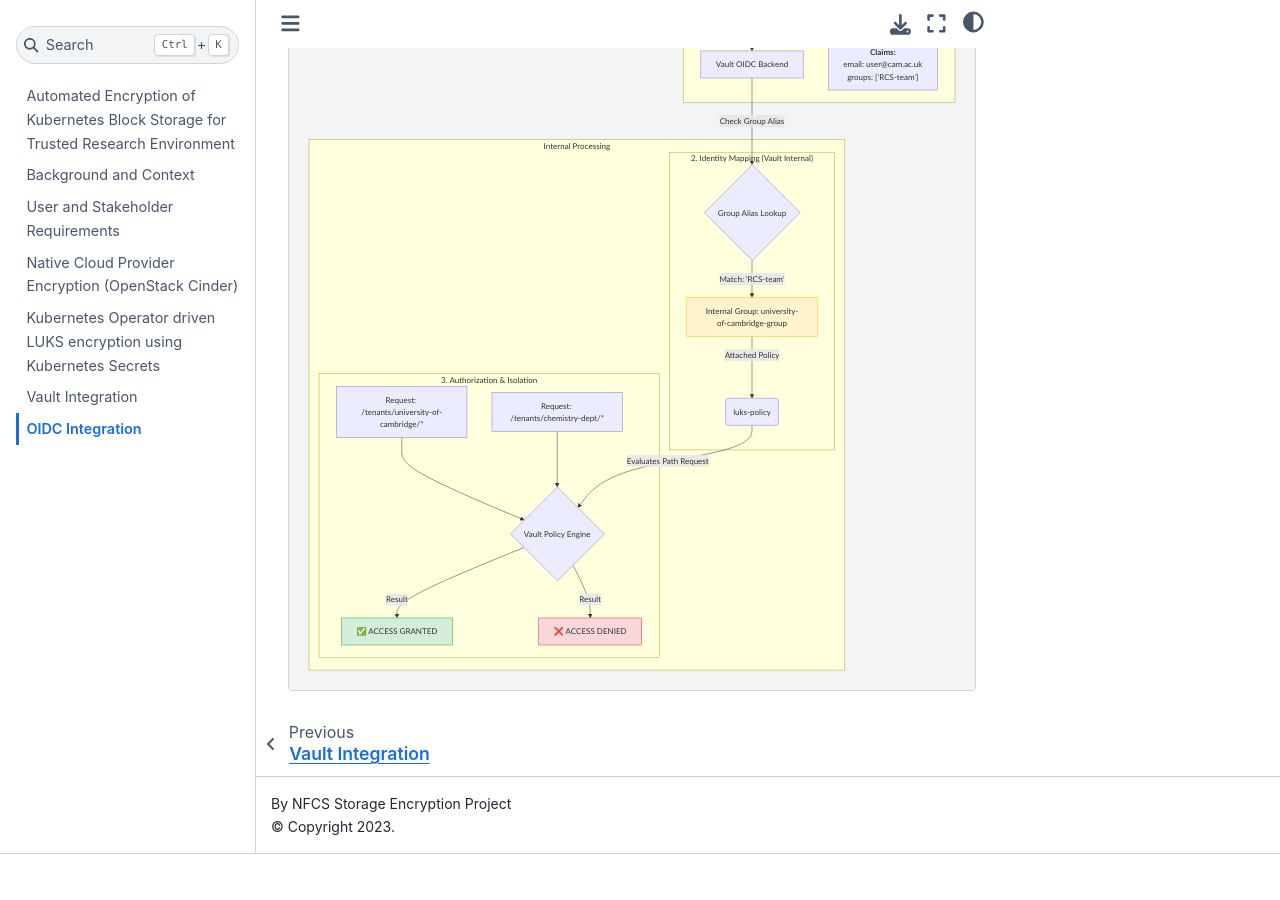
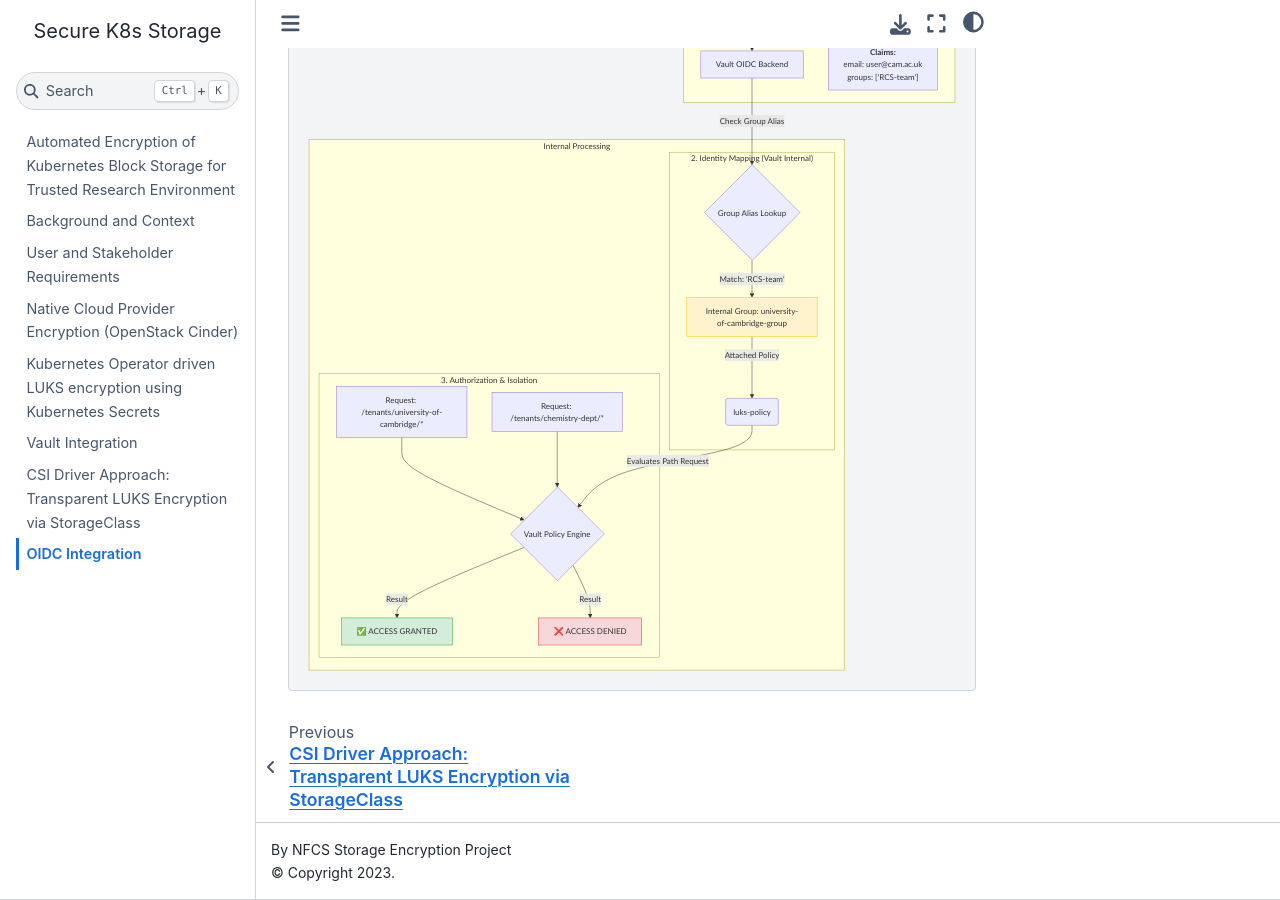
Before and after one commit to nfcs-secure-k8s/luks-k8s-automation, a Jupyter Book: the page built from oidc.md, in a window 1280 px wide and 900 px high, scrolled down 553 px. Built offline with Jupyter Book 1.0.4 settings and Sphinx 7.4.7 and the Sphinx Book theme 1.1.4, drawn with Linux system fonts in a browser that asks for light colours; before the commit the page ends 1407 px from its top, so only the background shows below that; part of the change alters nothing that is shown.

Commit message:
Add CSI driver documentation page
Covers architecture, volume lifecycle sequence diagrams, key management,
supported backing storage, and a comparison table with the operator approach.

Co-Authored-By: Claude Sonnet 4.6 <noreply@anthropic.com>

````diff
--- a/_toc.yml
+++ b/_toc.yml
@@ -17,4 +17,5 @@ chapters:
   - file: cloud_encryption
   - file: poc_luks
   - file: vault
+  - file: csi_driver
   - file: oidc
--- /dev/null
+++ b/csi_driver.md
@@ -0,0 +1,343 @@
+# CSI Driver Approach: Transparent LUKS Encryption via StorageClass
+
+## Overview
+
+The CSI driver implementation provides LUKS encryption as a standard Kubernetes
+`StorageClass`. A user creates a PVC with `storageClassName: luks-encrypted` and
+receives an encrypted, mounted filesystem — no custom resources, no helper pods, and
+no per-workload operator configuration required.
+
+This is the second implementation approach evaluated in this project. The first
+(Kopf operator + custom `EncryptedVolume` CRD) is described in the
+[Operator PoC](poc_luks.md) and [Vault Integration](vault.md) sections. The two
+approaches are compared at the end of this page.
+
+---
+
+## Architecture
+
+The driver is split into a **Controller plugin** (Deployment) and a **Node plugin**
+(DaemonSet). Each component is a Python gRPC server implementing the
+Container Storage Interface spec.
+
+```{mermaid}
+flowchart TB
+    subgraph cluster["Kubernetes Cluster"]
+        subgraph userNS["User Namespace"]
+            pod(["User Pod"])
+            upvc["User PVC"]
+        end
+
+        subgraph ctrlPod["LUKS Controller Pod  ·  kube-system"]
+            ep["external-provisioner"]
+            ctrl["controller.py"]
+            ctrlK8s["k8s.py"]
+            ctrlVault["vault.py"]
+            ep --> ctrl --> ctrlK8s & ctrlVault
+        end
+
+        subgraph nodePod["LUKS Node DaemonSet  ·  per node"]
+            registrar["node-driver-registrar"]
+            nodeSvc["node.py"]
+
+            subgraph devPy["device.py  ·  RESOLVERS registry"]
+                direction TB
+                r1["1 · LocalResolver  ·  /dev/path from spec"]
+                r2["2 · LonghornResolver  ·  /dev/longhorn/handle"]
+                r3["3 · CephRBDResolver  ·  /dev/rbd/pool/image"]
+                r4["4 · ByIdResolver  ·  scan /dev/disk/by-id/  fallback"]
+                r1 --- r2 --- r3 --- r4
+            end
+
+            luksPy["luks.py"]
+            nodeVault["vault.py"]
+            nodeSvc --> devPy & luksPy & nodeVault
+        end
+
+        kapi[("Kubernetes API")]
+        kubelet(["kubelet"])
+
+        subgraph backDrv["Backing CSI Driver"]
+            backCtrl["Controller + external-attacher"]
+            backNode["Node Plugin"]
+            backCtrl --> backNode
+        end
+
+        storage[("Backing Storage  ·  Longhorn · Ceph · Cinder · EBS · local-path")]
+    end
+
+    vault[("HashiCorp Vault  ·  KV v2")]
+
+    pod --> upvc
+    upvc -- "unbound PVC" --> ep
+    ctrlK8s <-- "PVC · PV · Events" --> kapi
+    ctrlVault <-- "ensure / read / delete key" --> vault
+
+    registrar -. "register CSI socket" .-> kubelet
+    kubelet -- "NodeStageVolume etc." --> nodeSvc
+    devPy -- "create / delete VolumeAttachment" --> kapi
+    kapi -- "external-attacher watches" --> backCtrl
+    backNode --> storage
+    nodeVault <-- "read key · rotate" --> vault
+```
+
+**Controller plugin** runs as a single Deployment alongside the
+`external-provisioner` sidecar. When a PVC is created it calls `CreateVolume`,
+which creates a backing PVC against the configured `backingStorageClass`, then
+auto-generates a LUKS key in Vault (idempotent — no-op if the key already exists).
+
+**Node plugin** runs as a DaemonSet on every node. kubelet calls it at mount time
+(`NodeStageVolume`) to attach the backing block device, fetch the LUKS key from
+Vault, format and open the LUKS device, and mount it to a staging path. kubelet
+then bind-mounts that staging path into the pod. On teardown, the node plugin
+closes the LUKS device and triggers the backing driver to detach the block device.
+
+---
+
+## Volume Lifecycle
+
+```{mermaid}
+sequenceDiagram
+    autonumber
+    actor User
+    participant K8s as Kubernetes API
+    participant EP as external-provisioner
+    participant Ctrl as controller.py
+    participant Vault as HashiCorp Vault
+    participant kbl as kubelet
+    participant Node as node.py
+    participant Dev as device.py
+    participant BDrv as Backing CSI Driver
+    participant LUKS as luks.py
+
+    rect rgb(225, 240, 255)
+        Note over User,Vault: Phase 1 — Volume Provisioning
+
+        User->>K8s: create PVC with luks-encrypted StorageClass
+        K8s->>EP: unbound PVC event
+        EP->>Ctrl: CreateVolume(name, params)
+        Ctrl->>K8s: create backing PVC using backingStorageClass
+        K8s-->>Ctrl: PVC Bound, pv_name returned
+        Ctrl->>Vault: ensure_secret(institution, volume_name)
+        Note right of Vault: Idempotent — skips if key already exists
+        Vault-->>Ctrl: key version
+        Ctrl-->>EP: Volume with volume_context backingPvName, vaultPath, luksType
+        EP->>K8s: create PV, bind to User PVC
+        K8s-->>User: PVC Bound
+    end
+
+    rect rgb(255, 243, 224)
+        Note over kbl,LUKS: Phase 2 — Volume Staging
+
+        kbl->>Node: NodeStageVolume(volume_id, staging_path, volume_context)
+        Node->>Dev: attach_and_resolve(volume_id, pv_name, node_name)
+
+        Dev->>K8s: create VolumeAttachment(attacher, nodeName, pvName)
+        K8s->>BDrv: external-attacher sees new VolumeAttachment
+        BDrv->>BDrv: ControllerPublishVolume
+        BDrv-->>K8s: VolumeAttachment.status.attached = true
+        K8s-->>Dev: attached
+
+        Note over Dev: Try RESOLVERS in order until a path is returned
+        Dev->>Dev: resolve_device_path(pv) via RESOLVERS registry
+
+        loop wait_for_device — polls every 3s, up to 120s
+            Dev->>Dev: os.path.exists(device_path)?
+        end
+
+        Dev-->>Node: block device path
+
+        Node->>Vault: read_secret(institution, volume_name)
+        Vault-->>Node: LUKS key + current version
+
+        alt First use — device not yet LUKS-formatted
+            Node->>LUKS: luks_format(device, key, luks_type)
+            Node->>LUKS: luks_open(device, mapper, key)
+            Node->>LUKS: make_filesystem(mapper, filesystem)
+        else Device already LUKS-formatted
+            Node->>LUKS: luks_open(device, mapper, current_key)
+            opt Vault version advanced — key rotation required
+                Node->>Vault: read_secret(institution, volume_name, version=prev)
+                Vault-->>Node: previous key
+                Node->>LUKS: luks_add_key(device, new_key, old_key)
+                Node->>LUKS: luks_remove_key(device, old_key)
+                Node->>LUKS: luks_open(device, mapper, new_key)
+            end
+        end
+
+        Node->>Node: mount /dev/mapper/luks-name to staging_path
+        Node-->>kbl: NodeStageVolumeResponse
+    end
+
+    rect rgb(232, 245, 233)
+        Note over kbl,Node: Phase 3 — Volume Publish
+
+        kbl->>Node: NodePublishVolume(staging_path, target_path, readonly)
+        Node->>Node: bind-mount staging_path to pod target_path
+        Node-->>kbl: NodePublishVolumeResponse
+        kbl-->>User: Pod running, volume mounted
+    end
+
+    rect rgb(252, 228, 236)
+        Note over kbl,BDrv: Phase 4 — Teardown
+
+        kbl->>Node: NodeUnpublishVolume(target_path)
+        Node->>Node: umount target_path
+        Node-->>kbl: NodeUnpublishVolumeResponse
+
+        kbl->>Node: NodeUnstageVolume(volume_id, staging_path)
+        Node->>Node: umount staging_path, lazy fallback if busy
+        Node->>LUKS: luks_close_robust(mapper)
+        Node->>Dev: release_attachment(volume_id, node_name)
+        Dev->>K8s: delete VolumeAttachment
+        K8s->>BDrv: external-attacher sees deletion
+        BDrv->>BDrv: ControllerUnpublishVolume, block device detached
+        Node-->>kbl: NodeUnstageVolumeResponse
+    end
+```
+
+---
+
+## Key Management
+
+LUKS keys are stored in HashiCorp Vault at:
+
+```
+secret/tenants/<institution>/luks-keys/<volume-name>
+```
+
+This path is shared with the operator implementation so that both approaches can
+coexist against the same Vault instance.
+
+**Key generation** is automatic and happens at `CreateVolume` time in the
+controller. The call is idempotent — if a key already exists for that volume name
+it is reused. Users do not create or manage key material directly.
+
+**Key fetch at mount time** is done by the node plugin, which authenticates to
+Vault using the pod's Kubernetes service account JWT (`luks-csi-node` service
+account). No Vault Agent sidecar is required.
+
+**Key rotation** is triggered by advancing the KV v2 version in Vault. A background
+sync thread in the node plugin checks for version changes every 30 seconds and
+annotates the PV. On the next `NodeStageVolume` call the driver detects a version
+mismatch and performs an inline rekey: `luksAddKey` with the new key, then
+`luksRemoveKey` to remove the old one.
+
+### Vault prerequisites
+
+The CSI driver uses **two** Kubernetes service accounts:
+
+- `luks-csi-controller` — used by the controller pod to generate and delete keys
+- `luks-csi-node` — used by the node DaemonSet to read keys at mount time
+
+Both must be included in the Vault Kubernetes auth role:
+
+```bash
+vault write auth/kubernetes/role/luks-operator-role \
+    bound_service_account_names="luks-csi-controller,luks-csi-node" \
+    bound_service_account_namespaces="kube-system" \
+    policies="luks-policy" \
+    ttl="24h"
+```
+
+The Vault policy is identical to the operator's:
+
+```bash
+vault policy write luks-policy - <<EOF
+path "secret/data/tenants/*" {
+  capabilities = ["create", "read", "update", "delete", "list"]
+}
+path "secret/metadata/tenants/*" {
+  capabilities = ["read", "list", "delete"]
+}
+EOF
+```
+
+---
+
+## Supported Backing Storage
+
+The driver wraps any block-mode `StorageClass`. At `NodeStageVolume` time it creates
+a `VolumeAttachment` to trigger the backing driver's attach flow, then resolves the
+on-node device path via an ordered RESOLVERS registry:
+
+| Resolver | Backing driver | Device path |
+|---|---|---|
+| `LocalResolver` | local / hostPath static PVs | path from PV spec |
+| `LonghornResolver` | `driver.longhorn.io` | `/dev/longhorn/<volumeHandle>` |
+| `CephRBDResolver` | `rbd.csi.ceph.com` / rook-ceph | `/dev/rbd/<pool>/<imageName>` |
+| `ByIdResolver` *(fallback)* | Cinder, EBS, GCE PD, Azure Disk | scan `/dev/disk/by-id/` |
+
+`local` and `hostPath` PVs skip the VolumeAttachment step entirely.
+
+---
+
+## Provisioning a Volume
+
+No key Secret is needed. Create a PVC and the controller handles everything:
+
+```yaml
+apiVersion: v1
+kind: PersistentVolumeClaim
+metadata:
+  name: my-encrypted-pvc
+spec:
+  storageClassName: luks-encrypted
+  accessModes: [ReadWriteOnce]
+  resources:
+    requests:
+      storage: 10Gi
+```
+
+Confirm the Vault key was auto-provisioned:
+
+```bash
+kubectl describe pvc my-encrypted-pvc
+# Normal  LuksKeyProvisioned  ...  LUKS key auto-generated in Vault at
+#   "secret/tenants/default/luks-keys/<volume-id>" (v1)
+```
+
+---
+
+## Comparison with the Operator Approach
+
+| Aspect | Kopf Operator | CSI Driver |
+|---|---|---|
+| **User interface** | Custom Resource (`EncryptedVolume`) | Standard PVC (`storageClassName: luks-encrypted`) |
+| **Key generation** | Auto-generated in Vault at CR creation | Auto-generated in Vault at `CreateVolume` |
+| **Key fetch at mount** | Vault Agent sidecar injects key via annotations | Node plugin fetches directly using service account JWT |
+| **Key rotation trigger** | 30s timer detects Vault version bump, patches annotation | 30s sync thread annotates PV; rotation applied in `NodeStageVolume` |
+| **AppArmor deployment** | SSH script run manually on each worker node | Loader DaemonSet — automatic, no SSH required |
+| **Device path resolution** | Hard-coded `/dev/vdc` in init container script | RESOLVERS registry resolves path at runtime for any backing driver |
+| **Privileged pods** | Every user workload pod requires `privileged: true` | Only the node DaemonSet is privileged; user pods are unprivileged |
+| **Unmount lifecycle** | No delete handler; LUKS device left open on pod exit | `NodeUnstageVolume` closes the LUKS device cleanly |
+| **Backend portability** | Tied to OpenStack Cinder | Works with any block StorageClass |
+| **Kubernetes integration** | Operator process must be running for volumes to work | Standard CSI; volumes work independently of the operator process |
+
+### Key limitations of the operator approach
+
+The operator approach was the initial feasibility PoC and has several limitations
+that motivated the CSI driver:
+
+1. **Hard-coded device path** — `/dev/vdc` is assumed by the init container. Different
+   clouds assign different device names, causing silent failures on non-Cinder storage.
+
+2. **Privileged workload pods** — Every pod using an encrypted volume must run with
+   `privileged: true`, which is typically blocked by Pod Security Admission in
+   production clusters.
+
+3. **No unmount lifecycle** — There is no delete handler. When a pod or CR is deleted,
+   the LUKS mapper stays open on the node until manually closed or the node reboots.
+
+4. **Encryption runs inside the user container** — `cryptsetup` is installed via `apk`
+   inside an init container on every pod startup, which is slow and requires internet
+   access from within the pod.
+
+### When to use each approach
+
+| Scenario | Recommendation |
+|---|---|
+| Production cluster with a standard block StorageClass | **CSI driver** |
+| Cluster where CSI sidecars are unavailable | Operator |
+| Quick PoC on a known single-device-path environment | Operator is simpler to deploy |
+| Need unprivileged user workload pods | **CSI driver** |
````
